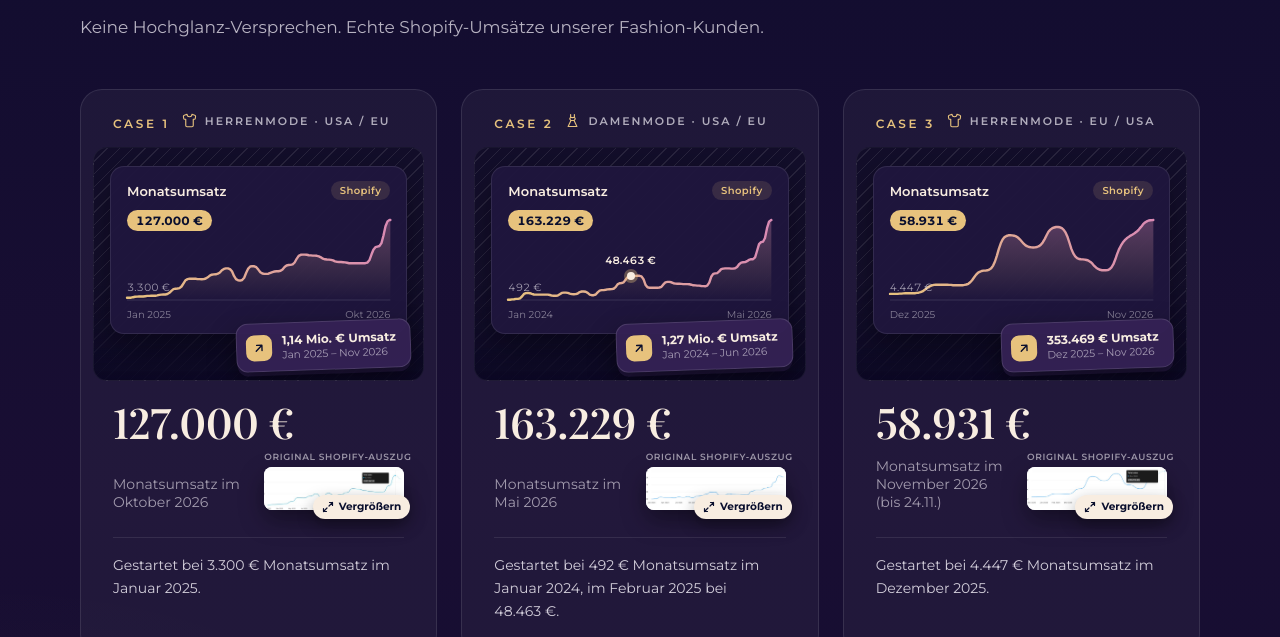
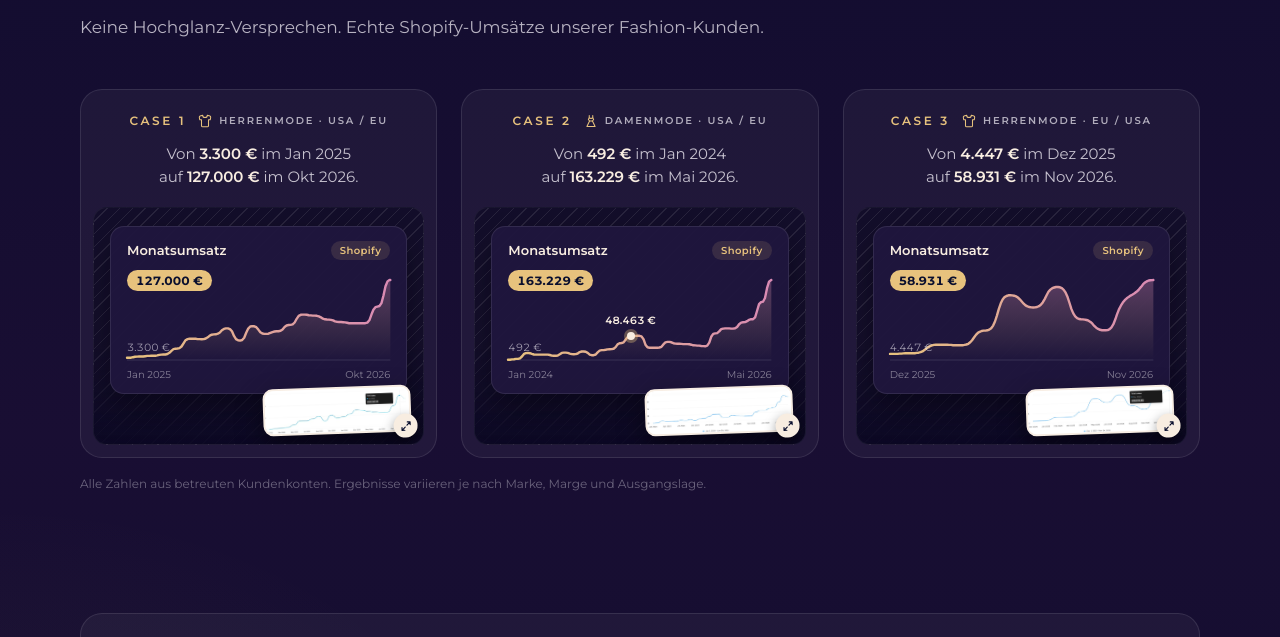
Before and after one commit to Ad1zero17/aspirecend-website, a plain HTML site: page public/wachstum-ads/index.html in a window 1280 px wide. Shown: the part 1515-2152 px from the top of the page. Drawn offline with nearby package versions, Linux system fonts and the light colour scheme; a web font is replaced by a local one.

Commit message:
Landingpage: Case-Kacheln verschlankt – Kopfzeile, ein Satz, Kurve mit Screenshot als festem Bild
Co-Authored-By: Claude Fable 5.2 <noreply@anthropic.com>

```diff
--- a/public/assets/style.css
+++ b/public/assets/style.css
@@ -367,42 +367,33 @@ h2 {
 .card--case > * { position: relative; z-index: 1; }
 @media (hover: hover) and (pointer: fine) { .card--case:hover::before { opacity: 1; } }
 
-/* Kopfzeile der Kachel: „Case 1“ + Kategorie */
-.card-top--case { justify-content: flex-start; flex-wrap: wrap; gap: 4px 12px; align-items: baseline; }
+/* Kopfzeile der Kachel: „Case 1“ + Icon + Kategorie, mittig und auf einer Linie */
+.card-top--case { justify-content: center; align-items: center; flex-wrap: wrap; gap: 4px 12px; }
+.case-no, .case-cat { line-height: 1; }
 .case-no { color: var(--accent); }
-.case-cat { display: inline-flex; align-items: center; gap: 8px; color: rgba(240, 236, 244, 0.7); font-size: 11px; letter-spacing: 0.18em; }
-.case-ico { flex-shrink: 0; color: var(--accent); margin-top: -1px; }
-/* Kopfzeile steht über dem Diagramm: das Diagramm rückt dann nicht mehr an die Oberkante */
-.card--case { padding-top: 24px; gap: 16px; }
-.card-top--case + .viz { margin-top: 0; }
-/* Große Zahl als echter Eurobetrag, etwas kleiner als die früheren Kurzwerte, damit sie in eine Zeile passt */
-.card .big--money { font-size: clamp(38px, 3.3vw, 46px); white-space: nowrap; }
+.case-cat { display: inline-flex; align-items: center; gap: 7px; color: rgba(240, 236, 244, 0.7); font-size: 10px; letter-spacing: 0.18em; }
+.case-ico { flex-shrink: 0; width: 14px; height: 14px; color: var(--accent); }
+.card--case { padding-top: 24px; gap: 14px; }
+/* Ein Satz unter der Kopfzeile, mittig */
+.case-line { margin: 0; text-align: center; font-size: 15px; line-height: 1.55; color: rgba(240, 236, 244, 0.8); text-wrap: balance; }
+.case-line strong { color: var(--cream); font-weight: 600; white-space: nowrap; }
+/* Diagramm ist das letzte Element der Kachel und rückt an Seiten und Unterkante */
+.card--case .viz { margin: 4px -20px -20px; }
 
-/* Badge hängt unten rechts unter der Kurve */
-.viz--badge { padding-bottom: 46px; }
-.viz--badge > .viz-toast { right: 12px; bottom: 10px; }
-
-/* Kleiner Original-Screenshot neben der großen Zahl, mit Überzeile und Vergrößern-Knopf */
-/* Zeile unter der großen Zahl: Unterzeile links, kleiner Original-Screenshot rechts */
-.bigrow { display: flex; align-items: flex-end; justify-content: space-between; gap: 16px; margin-top: -8px; }
-.bigrow .sub { flex: 1 1 0; min-width: 0; padding-bottom: 10px; }
-.pshot {
-  position: relative; display: flex; flex-direction: column; gap: 5px; min-width: 0;
-  padding: 0 0 9px; background: none; border: 0; cursor: zoom-in; text-align: left; font: inherit; color: inherit;
+/* Der Original-Screenshot klebt als kleines, immer sichtbares Bild unten rechts an der Kurve */
+.viz--badge { padding-bottom: 50px; }
+.shot-sticker {
+  position: absolute; right: 12px; bottom: 9px; width: 148px; padding: 0;
+  border: 2px solid rgba(248, 237, 225, 0.9); border-radius: 10px; background: #fff; cursor: zoom-in;
+  box-shadow: 0 12px 28px rgba(0, 0, 0, 0.45); transform: rotate(-2deg);
+  transition: transform 0.25s ease, box-shadow 0.25s ease;
 }
-.pshot--side { flex: 0 0 140px; margin-bottom: 2px; }
-.pshot--side .pshot-cap { font-size: 9px; letter-spacing: 0.07em; }
-.pshot--side .pshot-img { width: 100%; }
-.pshot-cap { font-family: var(--font-ui); font-size: 9.5px; font-weight: 600; letter-spacing: 0.12em; text-transform: uppercase; color: rgba(240, 236, 244, 0.6); white-space: nowrap; }
-.pshot-img { display: block; border-radius: 8px; overflow: hidden; background: #fff; box-shadow: 0 10px 24px rgba(0, 0, 0, 0.4); transition: transform 0.25s ease; }
-.pshot:hover .pshot-img { transform: scale(1.04); }
-.pshot-img img { display: block; width: 100%; height: auto; }
-.pshot-chip {
-  position: absolute; right: -6px; bottom: 0; display: inline-flex; align-items: center; gap: 5px;
-  height: 24px; padding: 0 9px; border-radius: 999px;
-  background: var(--cream); color: var(--navy-deep);
-  font-family: var(--font-ui); font-weight: 700; font-size: 10.5px;
-  box-shadow: 0 6px 16px rgba(0, 0, 0, 0.35);
+.shot-sticker:hover { transform: rotate(0deg) scale(1.06); box-shadow: 0 16px 36px rgba(0, 0, 0, 0.5); }
+.shot-sticker img { display: block; width: 100%; height: auto; border-radius: 8px; }
+.shot-zoom {
+  position: absolute; right: -8px; bottom: -8px; width: 24px; height: 24px; border-radius: 50%;
+  display: flex; align-items: center; justify-content: center;
+  background: var(--cream); color: var(--navy-deep); box-shadow: 0 4px 12px rgba(0, 0, 0, 0.4);
 }
 
 .review-dialog.is-image { width: min(1180px, calc(100% - 20px)); }
--- a/public/wachstum-ads/index.html
+++ b/public/wachstum-ads/index.html
@@ -112,10 +112,11 @@ height="0" width="0" style="display:none;visibility:hidden"></iframe></noscript>
                   <linearGradient id="crvfill" x1="0" x2="0" y1="0" y2="1"><stop offset="0" stop-color="rgba(217,138,180,0.32)"/><stop offset="1" stop-color="rgba(231,194,125,0)"/></linearGradient>
                 </defs></svg>
     <div class="grid-3">
-      <!-- Case 1: Zahlen von Tobias (24.11.2026). Kurve aus dem Shopify-Screenshot nachgezeichnet, Badge hängt darunter;
-           der Original-Screenshot steht klein neben der großen Zahl und öffnet sich per Klick groß. -->
+      <!-- Case 1: Zahlen von Tobias (24.11.2026). Kopfzeile + ein Satz, darunter die Kurve (aus dem Shopify-Screenshot
+           nachgezeichnet); der Original-Screenshot klebt als kleines Bild unten rechts daran und öffnet sich per Klick groß. -->
       <article class="glass card card--case reveal">
         <div class="card-top card-top--case"><span class="label case-no">Case 1</span><span class="label case-cat"><svg class="case-ico" viewBox="0 0 24 24" width="15" height="15" fill="none" stroke="currentColor" stroke-width="1.8" stroke-linecap="round" stroke-linejoin="round" aria-hidden="true"><path d="M20.38 3.46 16 2a4 4 0 0 1-8 0L3.62 3.46a2 2 0 0 0-1.34 2.23l.58 3.47a1 1 0 0 0 .99.84H6v10c0 1.1.9 2 2 2h8a2 2 0 0 0 2-2V10h2.15a1 1 0 0 0 .99-.84l.58-3.47a2 2 0 0 0-1.34-2.23z"/></svg>Herrenmode · USA / EU</span></div>
+        <p class="case-line">Von <strong>3.300&nbsp;€</strong> im Jan 2025 auf <strong>127.000&nbsp;€</strong> im Okt 2026.</p>
         <div class="viz viz--stack viz--badge">
           <div class="viz-panel" aria-hidden="true">
             <div class="viz-head"><span class="viz-title">Monatsumsatz</span><span class="viz-pill">Shopify</span></div>
@@ -130,23 +131,16 @@ height="0" width="0" style="display:none;visibility:hidden"></iframe></noscript>
             </div>
             <div class="chart-axis"><span>Jan 2025</span><span>Okt 2026</span></div>
           </div>
-          <span class="viz-toast"><span class="viz-toast-icon"><svg viewBox="0 0 24 24" width="14" height="14" fill="none" stroke="currentColor" stroke-width="2.4" stroke-linecap="round" stroke-linejoin="round"><path d="M7 17 17 7M8 7h9v9"/></svg></span><span class="viz-toast-text"><strong>1,14&nbsp;Mio.&nbsp;€ Umsatz</strong><span>Jan 2025 – Nov 2026</span></span></span>
-        </div>
-        <p class="big big--money">127.000&nbsp;€</p>
-        <div class="bigrow">
-          <p class="sub">Monatsumsatz im Oktober 2026</p>
-          <button class="pshot pshot--side" type="button" data-shot="../assets/cases/herrenmode-shopify.webp" data-shot-w="2000" data-shot-h="813" data-shot-case="herrenmode" data-shot-caption="Herrenmode-Brand (USA / EU) · 1. Jan 2025 – 24. Nov 2026" data-shot-alt="Shopify-Auszug: Total sales 1.136.886,01 €, Monatsumsatz von rund 3.300 € im Januar 2025 auf 127.267,12 € im Oktober 2026" aria-label="Shopify-Auszug vergrößern">
-            <span class="pshot-cap">Original Shopify-Auszug</span>
-            <span class="pshot-img"><img src="../assets/cases/herrenmode-shopify-thumb.jpg" alt="Shopify: Umsatzverlauf Januar 2025 bis November 2026" width="620" height="187" decoding="async"></span>
-            <span class="pshot-chip"><svg viewBox="0 0 24 24" width="12" height="12" fill="none" stroke="currentColor" stroke-width="2.4" stroke-linecap="round" stroke-linejoin="round" aria-hidden="true"><path d="M15 3h6v6M9 21H3v-6M21 3l-7 7M3 21l7-7"/></svg>Vergrößern</span>
+          <button class="shot-sticker" type="button" data-shot="../assets/cases/herrenmode-shopify.webp" data-shot-w="2000" data-shot-h="813" data-shot-case="herrenmode" data-shot-caption="Herrenmode-Brand (USA / EU) · 1. Jan 2025 – 24. Nov 2026" data-shot-alt="Shopify-Auszug: Total sales 1.136.886,01 €, Monatsumsatz von rund 3.300 € im Januar 2025 auf 127.267,12 € im Oktober 2026" aria-label="Original Shopify-Auszug vergrößern">
+            <img src="../assets/cases/herrenmode-shopify-thumb.jpg" alt="Shopify: Umsatzverlauf Januar 2025 bis November 2026" width="620" height="187" decoding="async">
+            <span class="shot-zoom"><svg viewBox="0 0 24 24" width="11" height="11" fill="none" stroke="currentColor" stroke-width="2.6" stroke-linecap="round" stroke-linejoin="round" aria-hidden="true"><path d="M15 3h6v6M9 21H3v-6M21 3l-7 7M3 21l7-7"/></svg></span>
           </button>
         </div>
-        <hr>
-        <p class="quote" style="font-size: 14px">Gestartet bei 3.300&nbsp;€ Monatsumsatz im Januar 2025.</p>
       </article>
       <!-- Case 2: Zahlen von Tobias (24.11.2026), gleicher Aufbau wie Case 1; Meilenstein Feb 2025 als Punkt auf der Kurve. -->
       <article class="glass card card--case reveal">
         <div class="card-top card-top--case"><span class="label case-no">Case 2</span><span class="label case-cat"><svg class="case-ico" viewBox="0 0 24 24" width="15" height="15" fill="none" stroke="currentColor" stroke-width="1.8" stroke-linecap="round" stroke-linejoin="round" aria-hidden="true"><path d="M9 2.5v4L7.5 9.5 9.5 12 5 21.5h14L14.5 12l2-2.5L15 6.5v-4"/><path d="M9 6.5c1.2 1.3 4.8 1.3 6 0"/><path d="M9.5 12h5"/></svg>Damenmode · USA / EU</span></div>
+        <p class="case-line">Von <strong>492&nbsp;€</strong> im Jan 2024 auf <strong>163.229&nbsp;€</strong> im Mai 2026.</p>
         <div class="viz viz--stack viz--badge">
           <div class="viz-panel" aria-hidden="true">
             <div class="viz-head"><span class="viz-title">Monatsumsatz</span><span class="viz-pill">Shopify</span></div>
@@ -162,24 +156,17 @@ height="0" width="0" style="display:none;visibility:hidden"></iframe></noscript>
             </div>
             <div class="chart-axis"><span>Jan 2024</span><span>Mai 2026</span></div>
           </div>
-          <span class="viz-toast"><span class="viz-toast-icon"><svg viewBox="0 0 24 24" width="14" height="14" fill="none" stroke="currentColor" stroke-width="2.4" stroke-linecap="round" stroke-linejoin="round"><path d="M7 17 17 7M8 7h9v9"/></svg></span><span class="viz-toast-text"><strong>1,27&nbsp;Mio.&nbsp;€ Umsatz</strong><span>Jan 2024 – Jun 2026</span></span></span>
-        </div>
-        <p class="big big--money">163.229&nbsp;€</p>
-        <div class="bigrow">
-          <p class="sub">Monatsumsatz im Mai 2026</p>
-          <button class="pshot pshot--side" type="button" data-shot="../assets/cases/damenmode-shopify.png" data-shot-w="1872" data-shot-h="718" data-shot-case="damenmode" data-shot-caption="Damenmode-Brand (USA / EU) · 1. Jan 2024 – 30. Jun 2026" data-shot-alt="Shopify-Auszug: Total sales 1.266.462,80 €, Monatsumsatz von unter 1.000 € im Januar 2024 auf über 160.000 € im Mai 2026" aria-label="Shopify-Auszug vergrößern">
-            <span class="pshot-cap">Original Shopify-Auszug</span>
-            <span class="pshot-img"><img src="../assets/cases/damenmode-shopify-thumb.jpg" alt="Shopify: Umsatzverlauf Januar 2024 bis Juni 2026" width="620" height="187" decoding="async"></span>
-            <span class="pshot-chip"><svg viewBox="0 0 24 24" width="12" height="12" fill="none" stroke="currentColor" stroke-width="2.4" stroke-linecap="round" stroke-linejoin="round" aria-hidden="true"><path d="M15 3h6v6M9 21H3v-6M21 3l-7 7M3 21l7-7"/></svg>Vergrößern</span>
+          <button class="shot-sticker" type="button" data-shot="../assets/cases/damenmode-shopify.png" data-shot-w="1872" data-shot-h="718" data-shot-case="damenmode" data-shot-caption="Damenmode-Brand (USA / EU) · 1. Jan 2024 – 30. Jun 2026" data-shot-alt="Shopify-Auszug: Total sales 1.266.462,80 €, Monatsumsatz von unter 1.000 € im Januar 2024 auf über 160.000 € im Mai 2026" aria-label="Original Shopify-Auszug vergrößern">
+            <img src="../assets/cases/damenmode-shopify-thumb.jpg" alt="Shopify: Umsatzverlauf Januar 2024 bis Juni 2026" width="620" height="187" decoding="async">
+            <span class="shot-zoom"><svg viewBox="0 0 24 24" width="11" height="11" fill="none" stroke="currentColor" stroke-width="2.6" stroke-linecap="round" stroke-linejoin="round" aria-hidden="true"><path d="M15 3h6v6M9 21H3v-6M21 3l-7 7M3 21l7-7"/></svg></span>
           </button>
         </div>
-        <hr>
-        <p class="quote" style="font-size: 14px">Gestartet bei 492&nbsp;€ Monatsumsatz im Januar 2024, im Februar 2025 bei 48.463&nbsp;€.</p>
       </article>
       <!-- Case 3: Zahlen von Tobias (24.11.2026), gleicher Aufbau. November 2026 ist ein angefangener Monat (bis 24.11.);
            das Stück der Kurve hinter dem Tooltip im Screenshot ist glatt verbunden. -->
       <article class="glass card card--case reveal">
         <div class="card-top card-top--case"><span class="label case-no">Case 3</span><span class="label case-cat"><svg class="case-ico" viewBox="0 0 24 24" width="15" height="15" fill="none" stroke="currentColor" stroke-width="1.8" stroke-linecap="round" stroke-linejoin="round" aria-hidden="true"><path d="M20.38 3.46 16 2a4 4 0 0 1-8 0L3.62 3.46a2 2 0 0 0-1.34 2.23l.58 3.47a1 1 0 0 0 .99.84H6v10c0 1.1.9 2 2 2h8a2 2 0 0 0 2-2V10h2.15a1 1 0 0 0 .99-.84l.58-3.47a2 2 0 0 0-1.34-2.23z"/></svg>Herrenmode · EU / USA</span></div>
+        <p class="case-line">Von <strong>4.447&nbsp;€</strong> im Dez 2025 auf <strong>58.931&nbsp;€</strong> im Nov 2026.</p>
         <div class="viz viz--stack viz--badge">
           <div class="viz-panel" aria-hidden="true">
             <div class="viz-head"><span class="viz-title">Monatsumsatz</span><span class="viz-pill">Shopify</span></div>
@@ -194,19 +181,11 @@ height="0" width="0" style="display:none;visibility:hidden"></iframe></noscript>
             </div>
             <div class="chart-axis"><span>Dez 2025</span><span>Nov 2026</span></div>
           </div>
-          <span class="viz-toast"><span class="viz-toast-icon"><svg viewBox="0 0 24 24" width="14" height="14" fill="none" stroke="currentColor" stroke-width="2.4" stroke-linecap="round" stroke-linejoin="round"><path d="M7 17 17 7M8 7h9v9"/></svg></span><span class="viz-toast-text"><strong>353.469&nbsp;€ Umsatz</strong><span>Dez 2025 – Nov 2026</span></span></span>
-        </div>
-        <p class="big big--money">58.931&nbsp;€</p>
-        <div class="bigrow">
-          <p class="sub">Monatsumsatz im November 2026 (bis 24.11.)</p>
-          <button class="pshot pshot--side" type="button" data-shot="../assets/cases/herrenmode-2-shopify.png" data-shot-w="1868" data-shot-h="728" data-shot-case="herrenmode-2" data-shot-caption="Herrenmode-Brand (EU / USA) · 1. Dez 2025 – 24. Nov 2026" data-shot-alt="Shopify-Auszug: Total sales 353.468,66 €, Monatsumsatz von rund 4.400 € im Dezember 2025 auf 58.931,08 € im November 2026 (bis 24.11.)" aria-label="Shopify-Auszug vergrößern">
-            <span class="pshot-cap">Original Shopify-Auszug</span>
-            <span class="pshot-img"><img src="../assets/cases/herrenmode-2-shopify-thumb.jpg" alt="Shopify: Umsatzverlauf Dezember 2025 bis November 2026" width="620" height="187" decoding="async"></span>
-            <span class="pshot-chip"><svg viewBox="0 0 24 24" width="12" height="12" fill="none" stroke="currentColor" stroke-width="2.4" stroke-linecap="round" stroke-linejoin="round" aria-hidden="true"><path d="M15 3h6v6M9 21H3v-6M21 3l-7 7M3 21l7-7"/></svg>Vergrößern</span>
+          <button class="shot-sticker" type="button" data-shot="../assets/cases/herrenmode-2-shopify.png" data-shot-w="1868" data-shot-h="728" data-shot-case="herrenmode-2" data-shot-caption="Herrenmode-Brand (EU / USA) · 1. Dez 2025 – 24. Nov 2026" data-shot-alt="Shopify-Auszug: Total sales 353.468,66 €, Monatsumsatz von rund 4.400 € im Dezember 2025 auf 58.931,08 € im November 2026 (bis 24.11.)" aria-label="Original Shopify-Auszug vergrößern">
+            <img src="../assets/cases/herrenmode-2-shopify-thumb.jpg" alt="Shopify: Umsatzverlauf Dezember 2025 bis November 2026" width="620" height="187" decoding="async">
+            <span class="shot-zoom"><svg viewBox="0 0 24 24" width="11" height="11" fill="none" stroke="currentColor" stroke-width="2.6" stroke-linecap="round" stroke-linejoin="round" aria-hidden="true"><path d="M15 3h6v6M9 21H3v-6M21 3l-7 7M3 21l7-7"/></svg></span>
           </button>
         </div>
-        <hr>
-        <p class="quote" style="font-size: 14px">Gestartet bei 4.447&nbsp;€ Monatsumsatz im Dezember 2025.</p>
       </article>
     </div>
     <p class="footnote cases-note">Alle Zahlen aus betreuten Kundenkonten. Ergebnisse variieren je nach Marke, Marge und Ausgangslage.</p>
```
Also changed, not shown: 1 other file.
